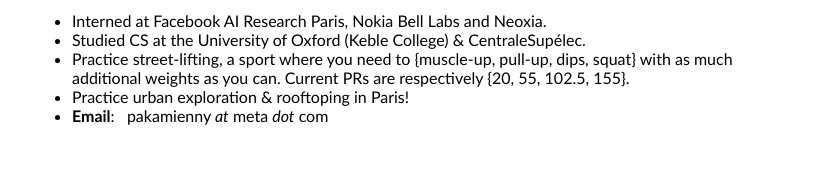
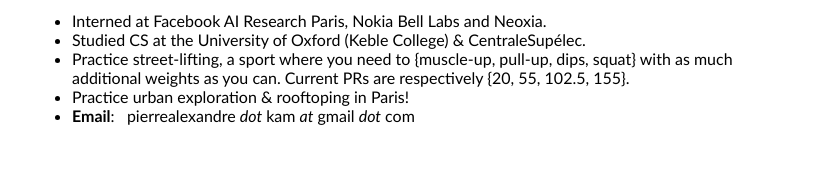
Before and after one commit to pakamienny/pakamienny.github.io, a plain HTML site: page index.html in a window 1280 px wide. Shown: the part 883-1059 px from the top of the page, without its empty margins (228-1068 px from the left). Drawn offline with Linux system fonts and the light colour scheme.

Commit message:
Update index.html

```diff
--- a/index.html
+++ b/index.html
@@ -85,7 +85,7 @@
                   <li> Studied CS at the University of Oxford (Keble College) & CentraleSupélec.
                   <li> Practice street-lifting, a sport where you need to {muscle-up, pull-up, dips, squat} with as much additional weights as you can. Current PRs are respectively {20, 55, 102.5, 155}.
                   <li> Practice urban exploration & rooftoping in Paris!
-                  <li> <b> Email</b>: &nbsp pakamienny <i>at</i> meta <i>dot</i> com </li>
+                  <li> <b> Email</b>: &nbsp pierrealexandre <i>dot</i> kam <i>at</i> gmail  <i>dot</i> com </li>
               </ul>
             </font>
             </p>
```
